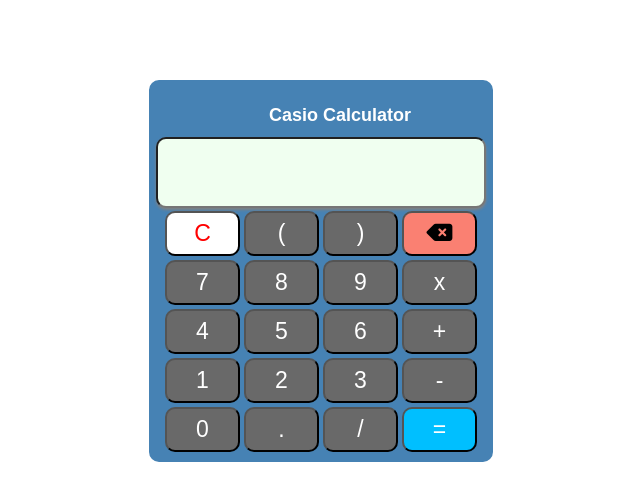
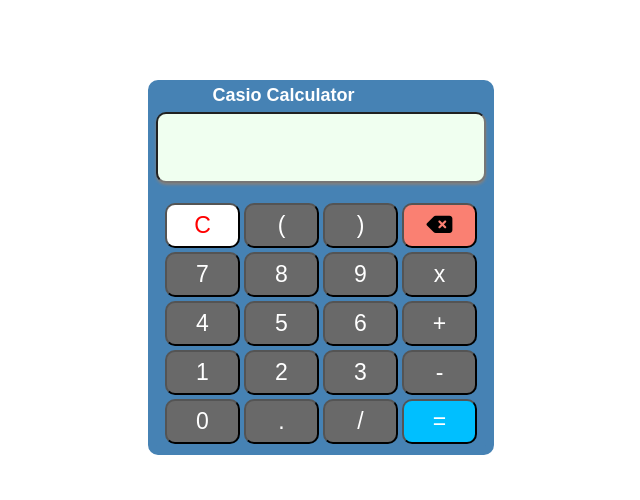
Before and after one commit to Jasdev-Singh/Calculator.in, a plain HTML site: page index.html in a window 1280 px wide. Shown: the whole page, without its empty margins (319-959 px from the left). Drawn offline with Linux system fonts and the light colour scheme.

Commit message:
Update index.html

```diff
--- a/index.html
+++ b/index.html
@@ -28,29 +28,30 @@ width:75px;
 height:45px;}
 
 .maincal{background:#4682B4;
-border:7px solid #4682B4;
+border:8px solid #4682B4;
 border-radius:10px;
 display:inline-block;}
 
 h3{
-float:right;
+align-items:center;
+justify-content:center;
 font-family:Arial;
 color:white;
-margin-right:12px;
 font-size:18px;
 font-weight:bold;
+margin-top:-3px;
 }
 #delkey{color:black;
 background:salmon;}
 
 #equalkey{ background:#00BFFF;}
 }
-
+button{margin-top:4px;}
 .caltable{
-margin-top:4px;
+margin-top:17px;
 }
 
-input{margin-top:-7px}
+input{margin-top:-30px}
 #cbutton{
 background:white;
 color:red;}
```
